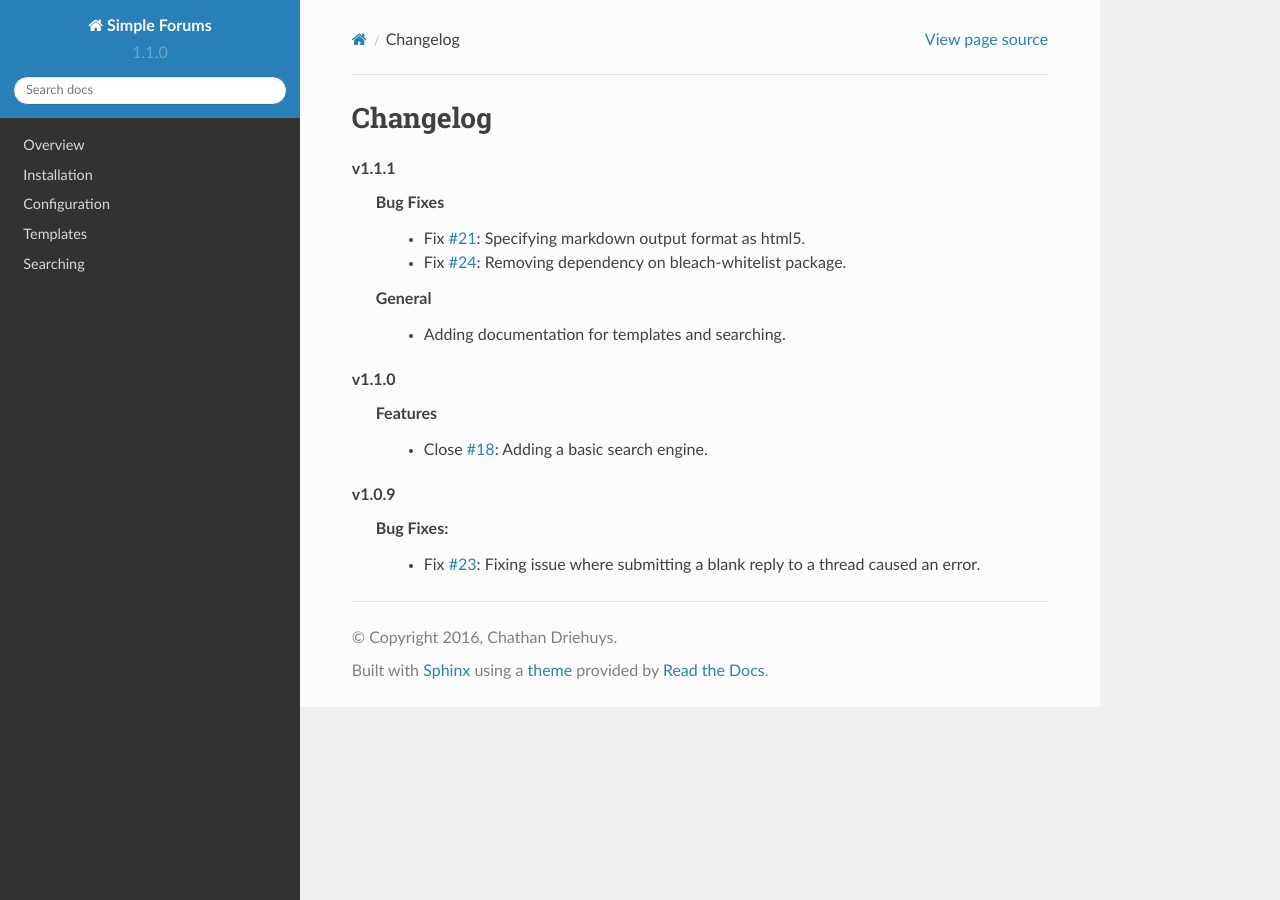
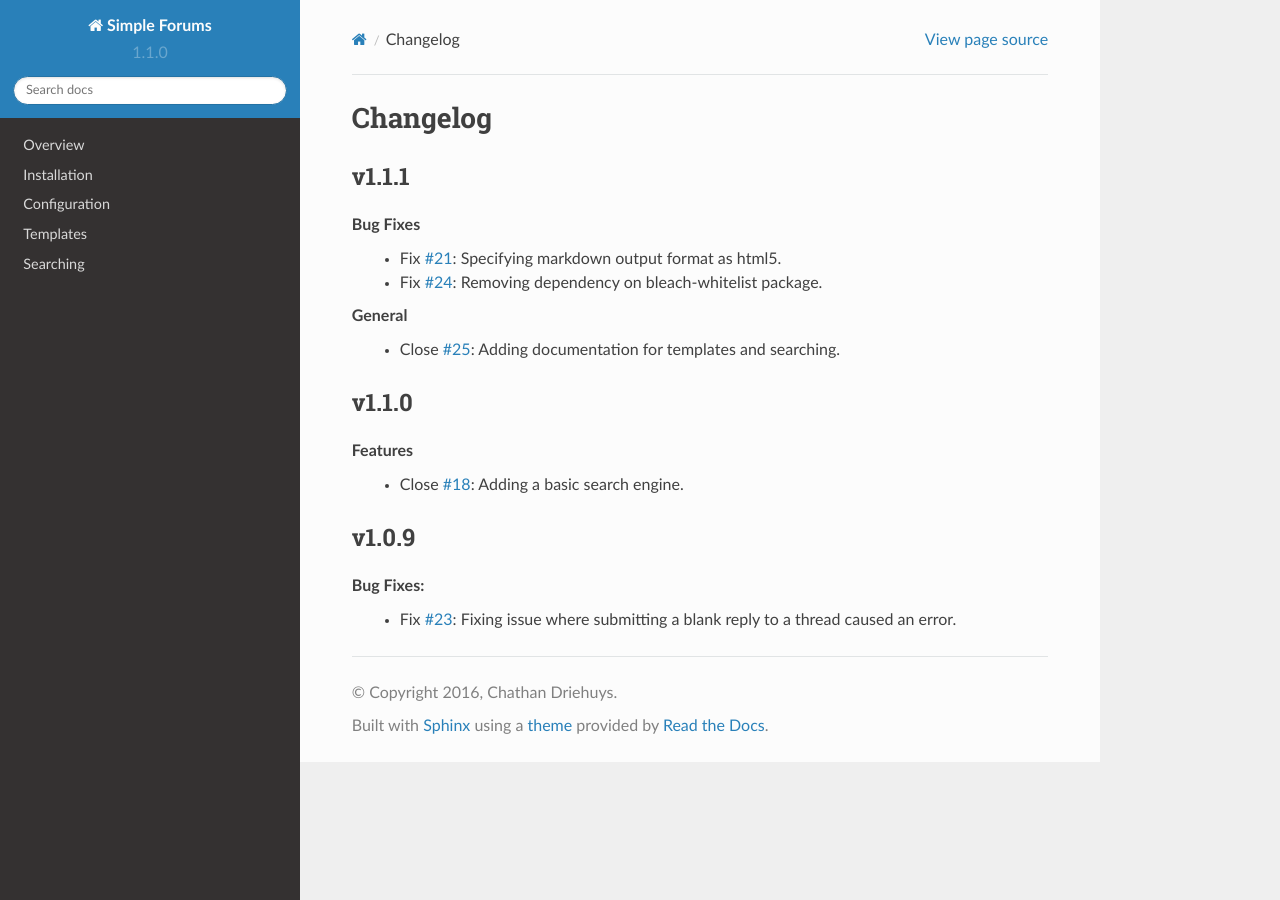
Before and after one commit to cdriehuys/django_simple_forums, a Sphinx documentation site: the page built from docs/changelog.rst, in a window 1280 px wide. Built offline with Sphinx 7.4.7 and the Read the Docs theme 2.0.0, drawn with Linux system fonts in a browser that asks for light colours.

Commit message:
Improving changelog formatting.

```diff
--- a/docs/changelog.rst
+++ b/docs/changelog.rst
@@ -2,21 +2,25 @@ Changelog
 =========
 
 v1.1.1
-  Bug Fixes
-    * Fix `#21`_: Specifying markdown output format as html5.
-    * Fix `#24`_: Removing dependency on bleach-whitelist package.
-  General
-    * Adding documentation for templates and searching.
+------
+Bug Fixes
+  * Fix `#21`_: Specifying markdown output format as html5.
+  * Fix `#24`_: Removing dependency on bleach-whitelist package.
+General
+  * Close `#25`_: Adding documentation for templates and searching.
 
 v1.1.0
-  Features
-    * Close `#18`_: Adding a basic search engine.
+------
+Features
+  * Close `#18`_: Adding a basic search engine.
 
 v1.0.9
-  Bug Fixes:
-    * Fix `#23`_: Fixing issue where submitting a blank reply to a thread caused an error.
+------
+Bug Fixes:
+  * Fix `#23`_: Fixing issue where submitting a blank reply to a thread caused an error.
 
 .. _#18: https://github.com/smalls12/django_simple_forums/issues/18
 .. _#21: https://github.com/smalls12/django_simple_forums/issues/21
 .. _#23: https://github.com/smalls12/django_simple_forums/issues/23
 .. _#24: https://github.com/smalls12/django_simple_forums/issues/24
+.. _#25: https://github.com/smalls12/django_simple_forums/issues/25
```
